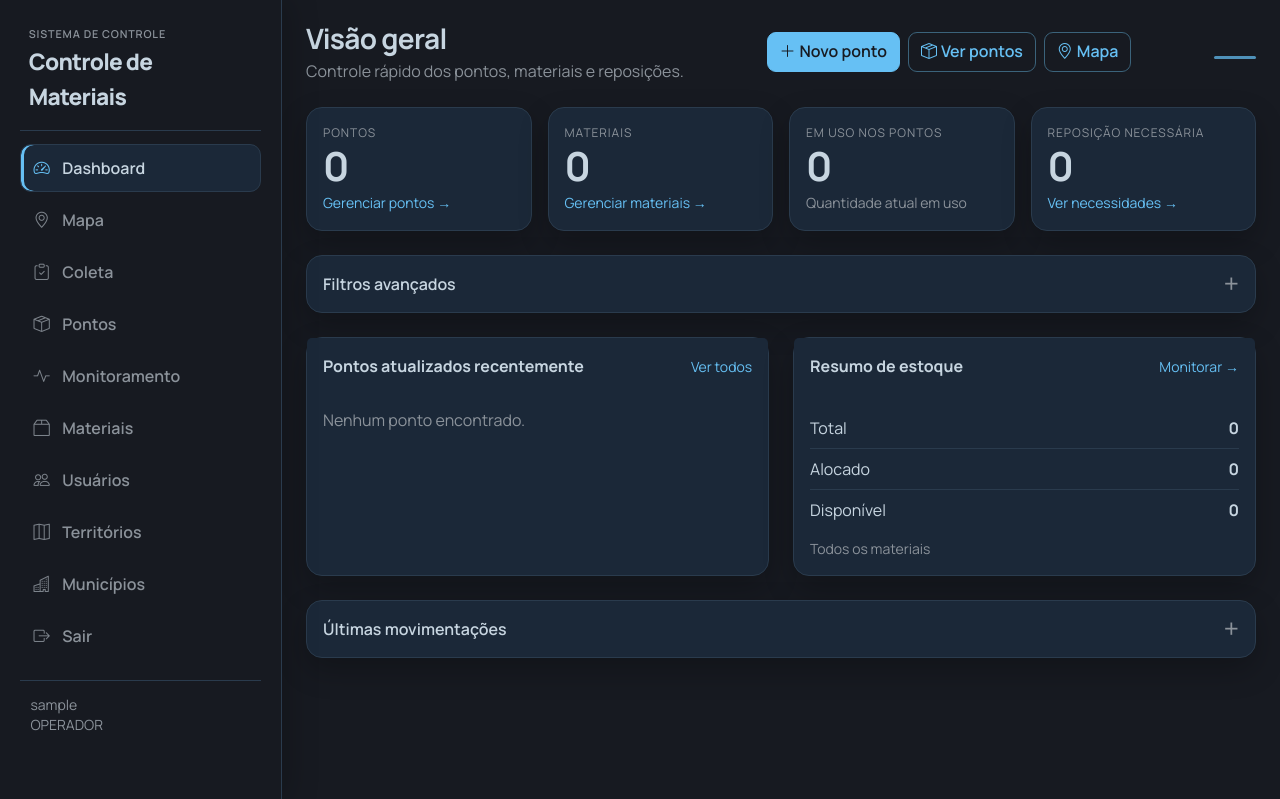
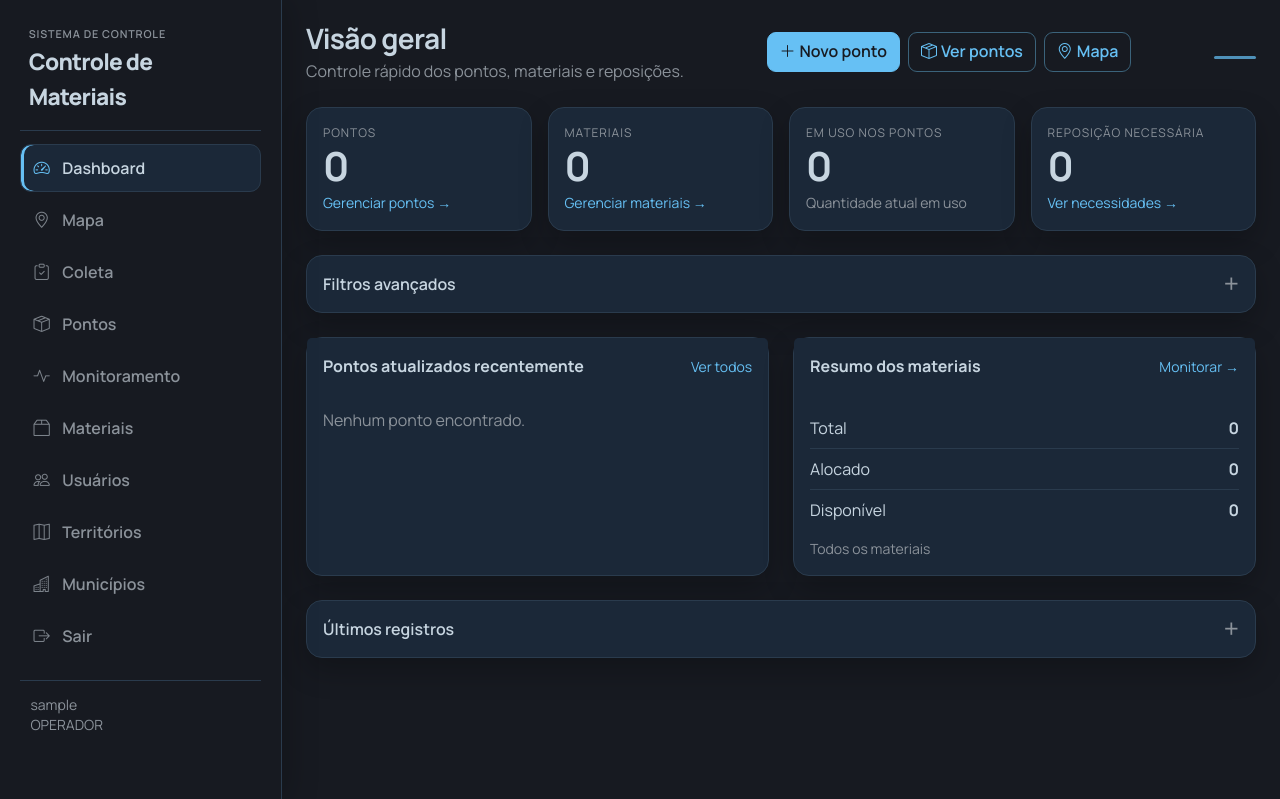
Before and after one commit to devcleristonjr/controle, a Flask app: page / in a window 1280 px wide. Shown: the top 799 px of the page. Run offline with Flask 3, Linux system fonts and the light colour scheme; the visitor is signed in with stand-in values (Sample User, id 1); data that the repository does not hold is empty; parts of the project's set-up code (start-up, migrations or seed data) failed here and were passed over.

Commit message:
Refina linguagem orientada aos pontos

```diff
--- a/app/templates/dashboard/index.html
+++ b/app/templates/dashboard/index.html
@@ -95,7 +95,7 @@
   <div class="col-lg-6">
     <div class="card card-soft h-100">
       <div class="card-header bg-white border-0 d-flex justify-content-between align-items-center">
-        <strong>Resumo de estoque</strong>
+        <strong>Resumo dos materiais</strong>
         <a class="small text-decoration-none" href="{{ url_for('dashboard.monitoramento') }}">Monitorar →</a>
       </div>
       <div class="card-body">
@@ -109,14 +109,14 @@
 
   <div class="col-12">
     <details class="card card-soft">
-      <summary class="card-body fw-semibold" style="cursor:pointer;">Últimas movimentações</summary>
+      <summary class="card-body fw-semibold" style="cursor:pointer;">Últimos registros</summary>
       <div class="card-body pt-0 table-responsive">
         <table class="table table-modern align-middle mb-0">
           <thead><tr><th>Data</th><th>Usuário</th><th>Local</th><th>Material</th><th>Tipo</th><th>Qtd.</th><th>Antes</th><th>Depois</th></tr></thead>
           <tbody>
             {% for mov in metrics.recent_movements %}
               <tr><td>{{ mov.created_at|datahora_bahia('%d/%m/%Y %H:%M') }}</td><td>{{ mov.usuario.nome }}</td><td>{{ mov.ponto_estoque.nome }}</td><td>{{ mov.material.nome }}</td><td>{{ mov.tipo }}</td><td>{{ '%.0f'|format(mov.quantidade) }}</td><td>{{ '%.0f'|format(mov.quantidade_anterior) }}</td><td>{{ '%.0f'|format(mov.quantidade_posterior) }}</td></tr>
-            {% else %}<tr><td colspan="8" class="text-muted">Nenhuma movimentação registrada.</td></tr>{% endfor %}
+            {% else %}<tr><td colspan="8" class="text-muted">Nenhum registro anterior.</td></tr>{% endfor %}
           </tbody>
         </table>
       </div>
```
